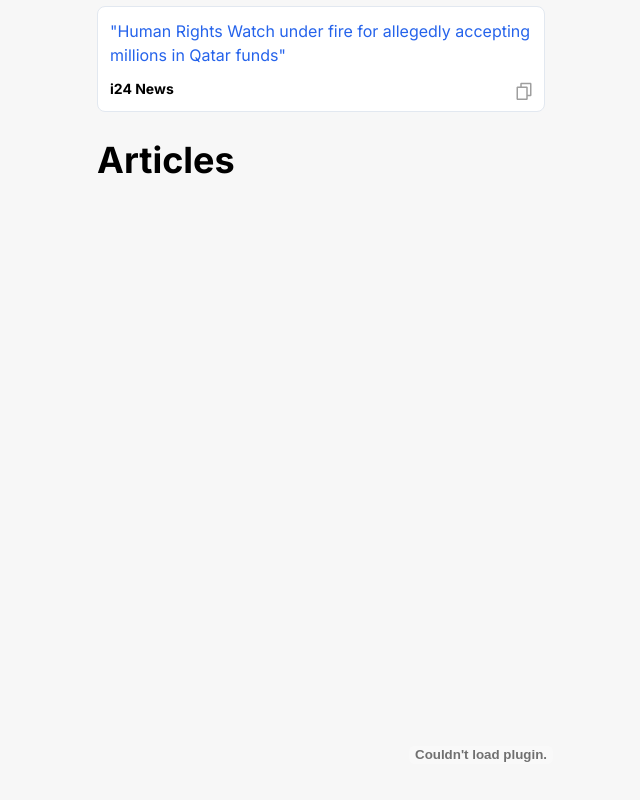
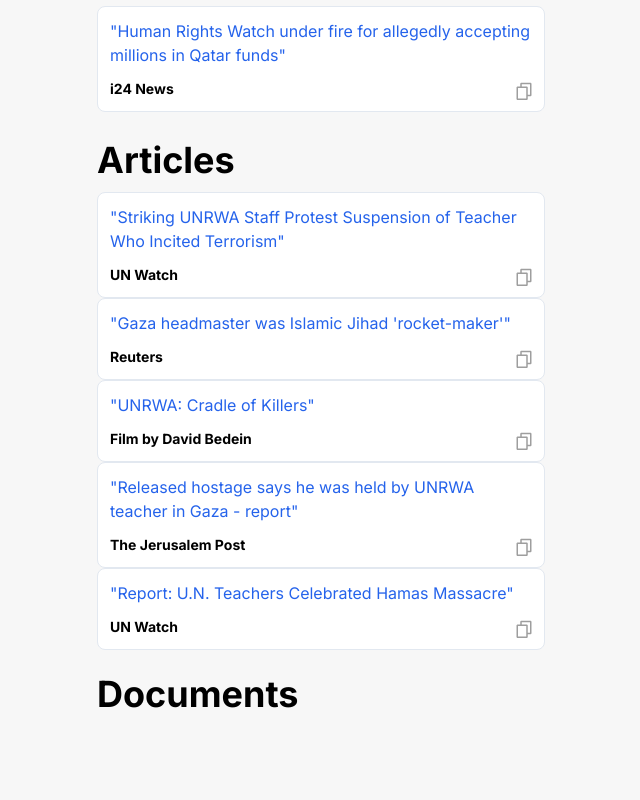
Before and after one commit to jonaprojects/speedyFacts, a Next.js app: page /un in a window 1280 px wide. Shown: the part 1769-2569 px from the top of the page, without its empty margins (63-703 px from the left). Built offline with nearby package versions, Linux system fonts and the light colour scheme.

Commit message:
Added more content, sorted categories in sidebar

```diff
--- a/components/sidebar/Sidebar.jsx
+++ b/components/sidebar/Sidebar.jsx
@@ -24,7 +24,7 @@ export default function Sidebar(props) {
 
   return (
     <Overlay close={closeSidebar}>
-      <div className="bg-slate-100 fixed right-0 w-64 h-full md:w-80 lg:w-96 z-40 overflow-x-hidden overflow-y-scroll ">
+      <div className="bg-slate-100 fixed right-0 w-64 h-full md:w-96  z-40 overflow-x-hidden overflow-y-scroll ">
         <button
           onClick={closeSidebar}
           className="text-2xl font-bold text-slate-400 ml-2"
--- a/data/categories.js
+++ b/data/categories.js
@@ -4,7 +4,6 @@ export const CATEGORIES = [
   "hamas leaders",
   "palestine history",
   "kidnapped",
-  "hamas leaders",
   "hamas vs gaza",
   "muslim victims & heroes",
   "hamas education",
@@ -25,6 +24,9 @@ export const CATEGORIES = [
   "hamas propaganda",
   "hamas admits it",
 ];
+
+CATEGORIES.sort(); // TODO: bad solution!
+
 export const CATEGORIES_AND_PATHS = {
   "un bias": "/un",
   "october 7th": "/october_7th",
--- a/data/categories_keywords.json
+++ b/data/categories_keywords.json
@@ -82,7 +82,8 @@
     "pro-palestinian",
     "poster",
     "jew",
-    "אנטישמיות"
+    "אנטישמיות",
+    "anti"
   ],
   "idf humanity": [
     "IDF",
@@ -96,7 +97,16 @@
     "צהל"
   ],
   "no apartheid": ["No", "Apartheid", "אפרטהייד"],
-  "the west is next": ["the west is next", "islam", "isis", "iran", "terror"],
+  "the west is next": [
+    "the west is next",
+    "islam",
+    "isis",
+    "iran",
+    "terror",
+    "the west",
+    "next",
+    "west"
+  ],
   "not innocent": [
     "not innocent",
     "no",
@@ -113,7 +123,9 @@
     "terror",
     "hamas",
     "יהודה ושומרון",
-    "שטחים"
+    "שטחים",
+    "west",
+    "גדה"
   ],
   "hospital blast": [
     "hospital",
--- a/pages/antisemitism.js
+++ b/pages/antisemitism.js
@@ -67,6 +67,8 @@ export default function Antisemitism(props) {
       <Tweet tweetId="1719549185739857938" />
       <Tweet tweetId="1730527156336251367" />
       <Tweet tweetId="1731107534679711961" />
+      <Tweet tweetId="1731440158363222485" />
+      <Tweet tweetId="1720155036016095580" />
       <H2 className="mt-6 mb-3">Articles</H2>
       <ul>
         <li className="mb-1">
--- a/pages/double_standards.js
+++ b/pages/double_standards.js
@@ -17,7 +17,6 @@ export default function DoubleStandards(props) {
         Muslim and Arab civilians were killed in bloody wars in the last decade
         and it didn&apos;t trigger a fraction of the international outrage.
       </SubHeader>
-      <H2 className="mt-6 mb-3">Videos</H2>
       <H2 className="mb-3 mt-6">Tweets</H2>
       <Tweet tweetId="1726662067351081021" />
       <Tweet tweetId="1725637716082032658" />
--- a/pages/no_apartheid.js
+++ b/pages/no_apartheid.js
@@ -63,6 +63,7 @@ export default function NoApartheid(props) {
       <H2 className="mb-3 mt-6">Tweets</H2>
       <Tweet tweetId="1724486686971723992" />
       <Tweet tweetId="1725468560766468358" />
+      <Tweet tweetId="1731312634035589397" />
       <H2 className="mt-7 mb-3">Articles</H2>
     </Template>
   );
--- a/pages/not_innocent.js
+++ b/pages/not_innocent.js
@@ -52,7 +52,7 @@ export default function NotInnocent(props) {
       <Tweet tweetId="1729183341113455020" />
       <Tweet tweetId="1731090796672409662" />
       <Tweet tweetId="1719643171976605809" />
-
+      <Tweet tweetId="1731313566244839509" />
       <H2 className="mt-7 mb-3">Articles</H2>
       <ArticleLink
         href="https://www.i24news.tv/en/news/middle-east/palestinian-territories/1700158968-survey-finds-majority-in-the-west-bank-justify-the-oct-7-massacre"
--- a/pages/rape.js
+++ b/pages/rape.js
@@ -33,15 +33,15 @@ export default function Rape(props) {
       <H2 className="mb-3 mt-6">Tweets</H2>
       <Tweet tweetId="1728729212285293047" />
       <Tweet tweetId="1723834745815978229" />
+      <Tweet tweetId="1731770689340719289" />
       <Tweet tweetId="1725304302627885483" />
-      <Tweet tweetId="1729983825965703363" />
-      <Tweet tweetId="1729489396062110084" />
       <Tweet tweetId="1729151643021615352" />
       <Tweet tweetId="1729557493527761170" />
       <Tweet tweetId="1731007578451165622" />
       <Tweet tweetId="1730780305085149304" />
       <Tweet tweetId="1730743164787405011" />
       <Tweet tweetId="1730572779592814740" />
+      <Tweet tweetId="1731768493031256526" />
       <H2 className="mt-7 mb-3">Articles</H2>
       <ul>
         <li>
--- a/pages/the_west_is_next.js
+++ b/pages/the_west_is_next.js
@@ -27,6 +27,7 @@ export default function TheWestIsNext(props) {
       <Tweet tweetId="1724279167439544787" />
       <Tweet tweetId="1136881942375346176" />
       <Tweet tweetId="1731098320389775582" />
+      <Tweet tweetId="1730115216845729896" />
     </Template>
   );
 }
--- a/pages/un.js
+++ b/pages/un.js
@@ -53,7 +53,8 @@ export default function UN(props) {
       <Tweet tweetId="1726626835117805689" />
       <Tweet tweetId="1726662067351081021" />
       <Tweet tweetId="1730737053342548173" />
-
+      <Tweet tweetId="1542230202604027912" />
+      <Tweet tweetId="1731626346260910443" />
       <H2 className="mt-6 mb-3">Documents</H2>
       <A href="https://unwatch.org/wp-content/uploads/2023/11/UNW_119___UNRWA_Report_2023_November__2023-11-05__web.pdf">
         UNRWA Officials Exposed, official report by UN-WATCH from November 2023.
@@ -65,6 +66,33 @@ export default function UN(props) {
         source="i24 News"
       />
       <H2 className="mt-7 mb-3">Articles</H2>
+      <Article
+        title="Striking UNRWA Staff Protest Suspension of Teacher Who Incited Terrorism"
+        href="https://unwatch.org/hamas-unrwa-staff-slam-suspension-of-teacher-who-promotes-terrorism/"
+        source="UN Watch"
+      />
+      <Article
+        title="Gaza headmaster was Islamic Jihad 'rocket-maker'"
+        href="https://www.reuters.com/article/middleeastCrisis/idUSL05686115/"
+        source="Reuters"
+      />
+      <Article
+        title="UNRWA: Cradle of Killers"
+        href="https://vimeo.com/856467890"
+        source="Film by David Bedein"
+      />
+
+      <Article
+        title="Released hostage says he was held by UNRWA teacher in Gaza - report"
+        href="https://www.jpost.com/middle-east/article-775777"
+        source="The Jerusalem Post"
+      />
+      <Article
+        title="Report: U.N. Teachers Celebrated Hamas Massacre"
+        href="https://unwatch.org/report-u-n-teachers-celebrated-hamas-massacre/"
+        source="UN Watch"
+      />
+      <H2 className="mt-6 mb-3">Documents</H2>
       <PdfViewer pdfPath="/unrwaExposed.pdf" />
     </Template>
   );
--- a/styles/globals.css
+++ b/styles/globals.css
@@ -21,3 +21,8 @@ body {
   color: rgb(var(--foreground-rgb));
   background: var(--background-color);
 }
+
+
+::selection{
+  background: yellow;
+}
```
Also changed, not shown: pages/palestine_history.js (+31 -9 lines).
